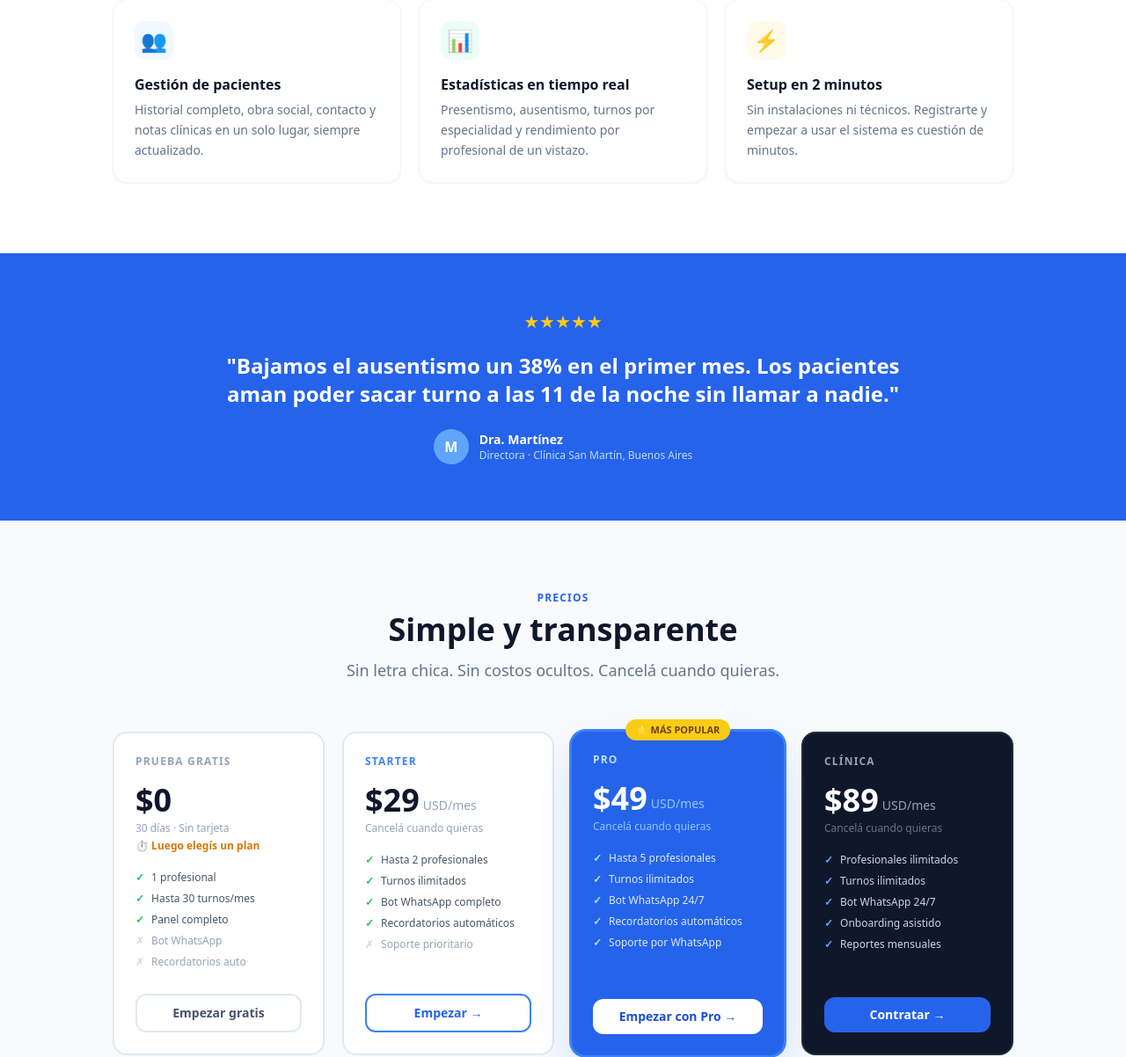
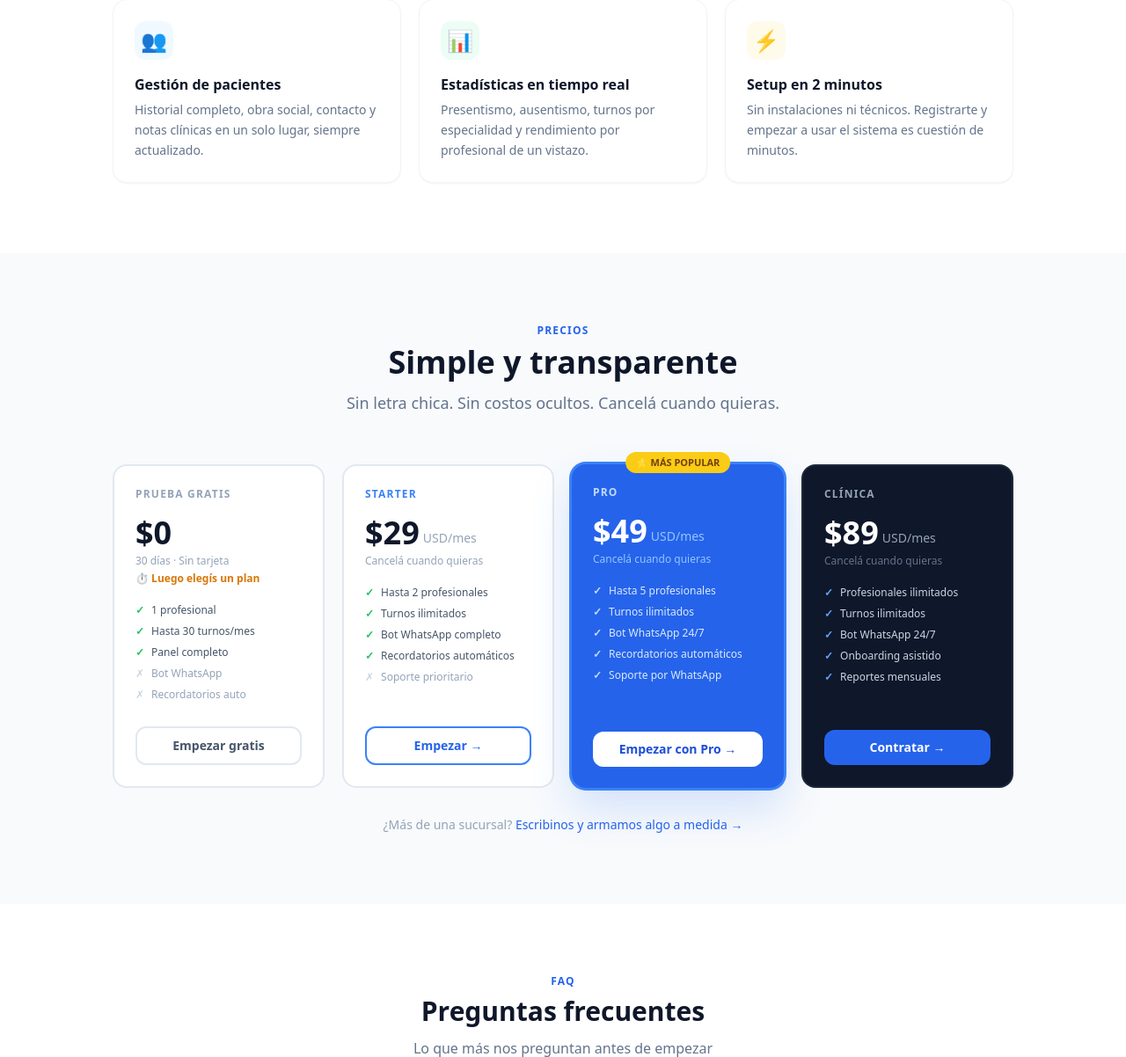
Before and after one commit to botk2-IA/botk2-IA, a FastAPI app: page / in a window 1280 px wide. Shown: the part 2431-3633 px from the top of the page at 88% size. Run offline with FastAPI, Linux system fonts and the light colour scheme; some libraries are stand-ins or nearby versions.

Commit message:
remove testimonial section from landing

```diff
--- a/templates/landing.html
+++ b/templates/landing.html
@@ -362,24 +362,6 @@
 </section>
 
 
-<!-- TESTIMONIO -->
-<section class="py-16 px-5 bg-blue-600">
-  <div class="max-w-3xl mx-auto text-center fade-up">
-    <div class="flex justify-center mb-5">
-      <span class="text-yellow-400 text-xl">★★★★★</span>
-    </div>
-    <blockquote class="text-white text-xl sm:text-2xl font-semibold leading-relaxed mb-6">
-      "Bajamos el ausentismo un 38% en el primer mes. Los pacientes aman poder sacar turno a las 11 de la noche sin llamar a nadie."
-    </blockquote>
-    <div class="flex items-center justify-center gap-3">
-      <div class="w-10 h-10 bg-blue-400 rounded-full flex items-center justify-center text-white font-black">M</div>
-      <div class="text-left">
-        <p class="text-white font-bold text-sm">Dra. Martínez</p>
-        <p class="text-blue-200 text-xs">Directora · Clínica San Martín, Buenos Aires</p>
-      </div>
-    </div>
-  </div>
-</section>
 
 
 <!-- PRECIOS -->
```
